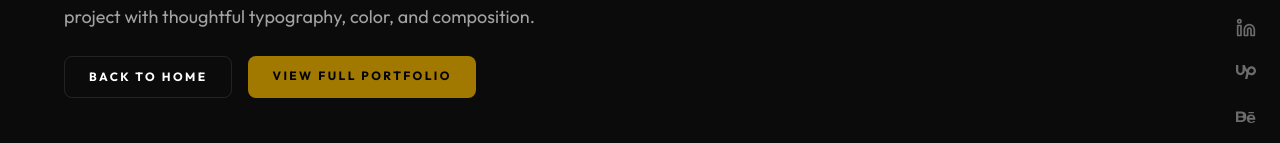
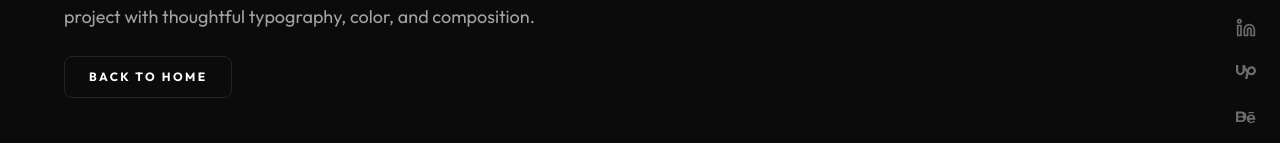
Before and after one commit to Modiw220/Prtf, a React (Vite) app: page /graphic-design in a window 1280 px wide. Shown: the part 284-427 px from the top of the page. Built offline with nearby package versions, Linux system fonts and the light colour scheme; no server answers; a web font is replaced by a local one.

Commit message:
Remove view full portfolio button from graphic design page

```diff
--- a/src/pages/public/GraphicDesignPage.tsx
+++ b/src/pages/public/GraphicDesignPage.tsx
@@ -169,12 +169,6 @@ export default function GraphicDesignPage() {
             >
               Back to Home
             </Link>
-            <Link
-              to="/projects"
-              className="px-6 py-3 bg-gold text-black text-xs uppercase tracking-[0.2em] font-bold hover:bg-gold-hover transition-all rounded-sm"
-            >
-              View Full Portfolio
-            </Link>
           </div>
         </section>
 
```
